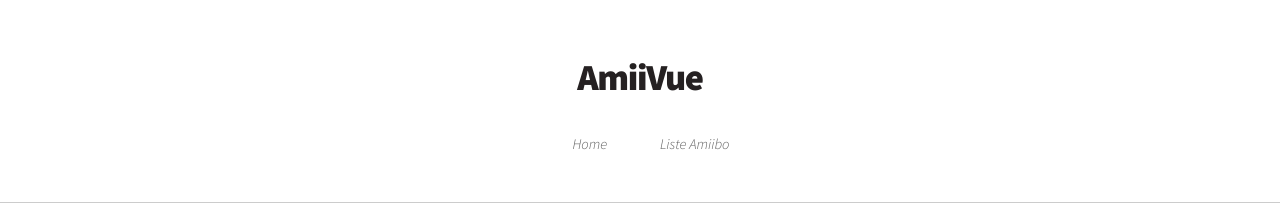
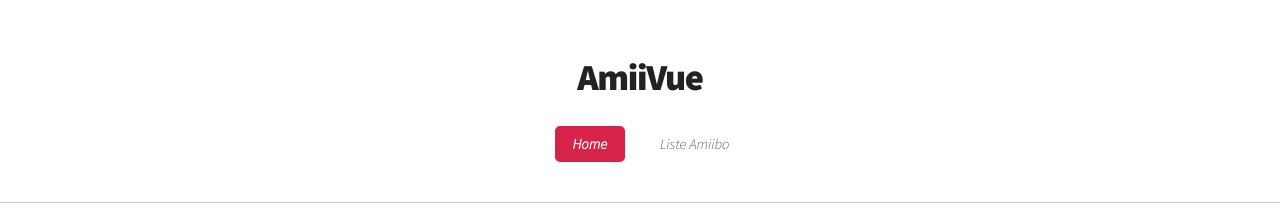
Before and after one commit to MoustaphaCamara/camara-moustapha-vue3, a Vue app: page / in a window 1280 px wide. Shown: the top 216 px of the page. Built offline with nearby package versions, Linux system fonts and the light colour scheme.

Commit message:
feat(router): active route is shown

```diff
--- a/src/components/NavBar.vue
+++ b/src/components/NavBar.vue
@@ -1,14 +1,8 @@
-<script setup lang="ts">
-import { ref} from "vue";
-
-const isActive = ref<boolean>(false);
-</script>
-
 <template>
   <nav id="nav">
     <ul>
       <li>
-        <RouterLink :class="isActive ? 'current' : ''" to="/">Home</RouterLink>
+        <RouterLink to="/">Home</RouterLink>
       </li>
       <li>
         <RouterLink to="/list">Liste Amiibo</RouterLink>
--- a/src/router/index.ts
+++ b/src/router/index.ts
@@ -14,6 +14,7 @@
       component: () => import("../pages/ListPage.vue"),
     },
   ],
+  linkActiveClass: "current"
 });
 
 export default router;
```
